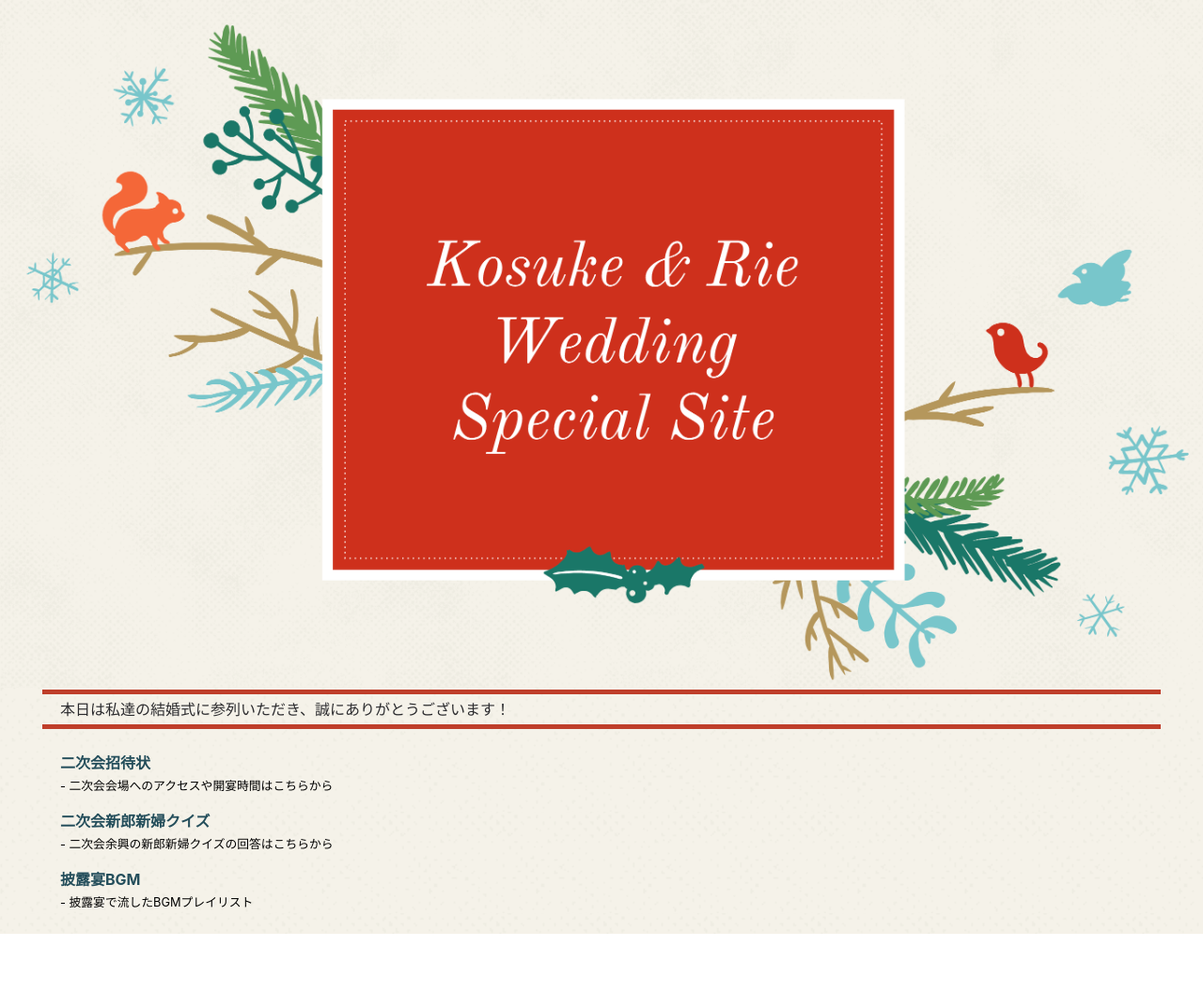
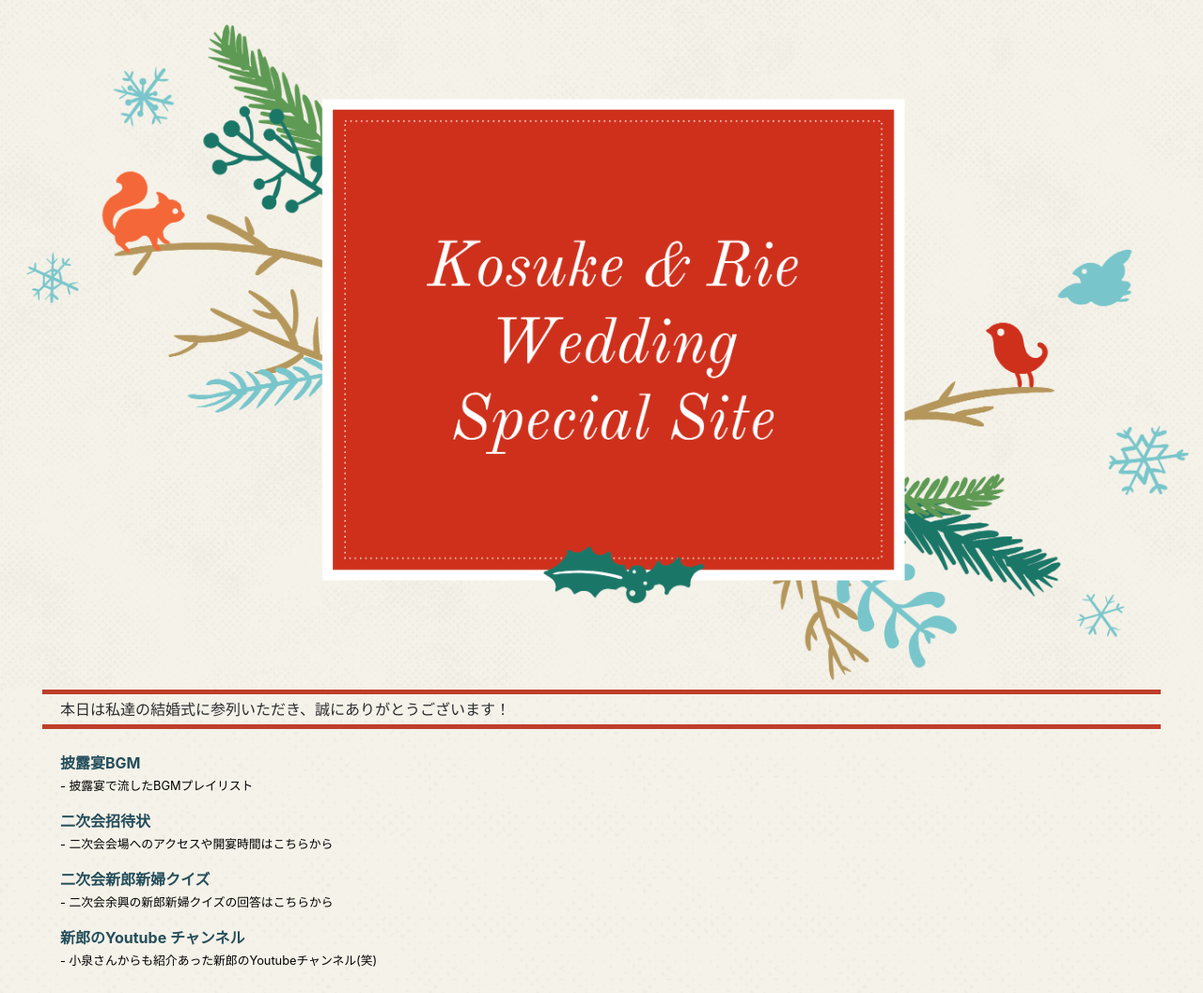
Before and after one commit to sukesan1984/sukesan-itorie, a plain HTML site: page index.html in a window 1280 px wide. Shown: the whole page at 94% size. Before the commit the page ends 994 px from the top, so only its background shows below. Drawn offline with Linux system fonts and the light colour scheme.

Commit message:
add youtube channel

```diff
--- a/index.html
+++ b/index.html
@@ -20,6 +20,12 @@
 <div id="menu">
   <ul>
     <li>
+      <a href="./bgm.html">
+        披露宴BGM
+      </a>
+      <p class="detail"> - 披露宴で流したBGMプレイリスト</p>
+    </li>
+    <li>
       <a href="https://sukesan-itorie.weddingday.jp/">
         二次会招待状
       </a>
@@ -32,10 +38,10 @@
       <p class="detail"> - 二次会余興の新郎新婦クイズの回答はこちらから</p>
     </li>
     <li>
-      <a href="./bgm.html">
-        披露宴BGM
+    <a href="https://www.youtube.com/user/Sukesan1984">
+        新郎のYoutube チャンネル
       </a>
-      <p class="detail"> - 披露宴で流したBGMプレイリスト</p>
+      <p class="detail"> - 小泉さんからも紹介あった新郎のYoutubeチャンネル(笑) </p>
     </li>
   </ul>
 </div>
```
